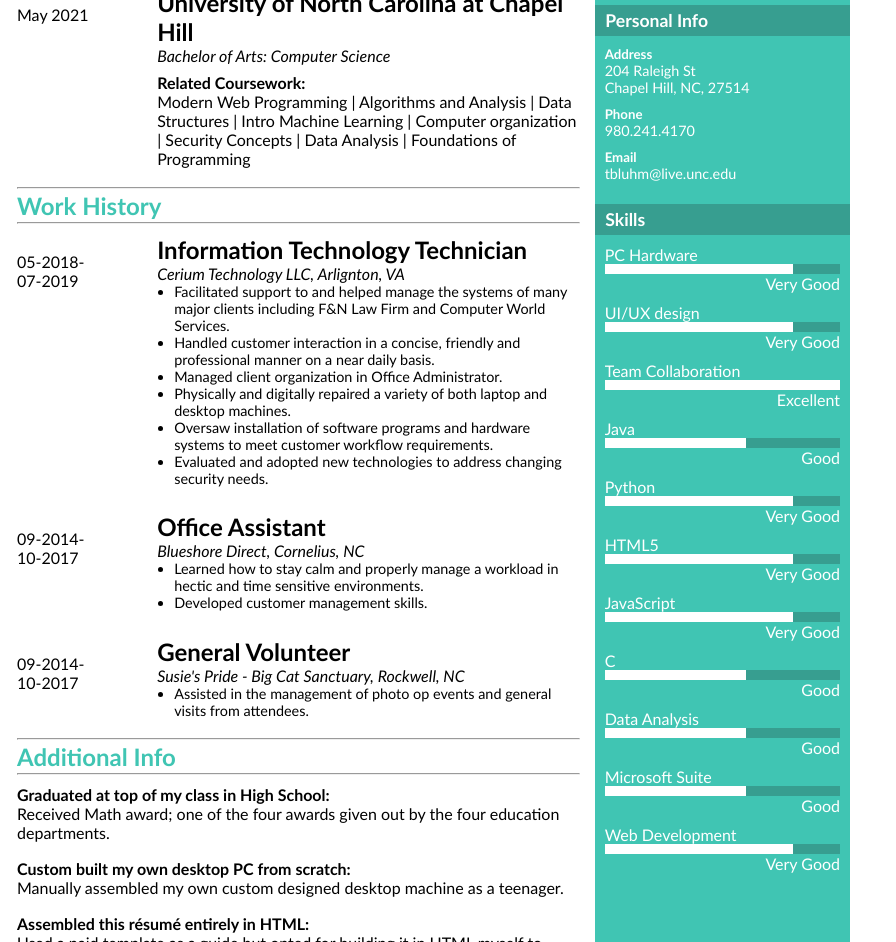
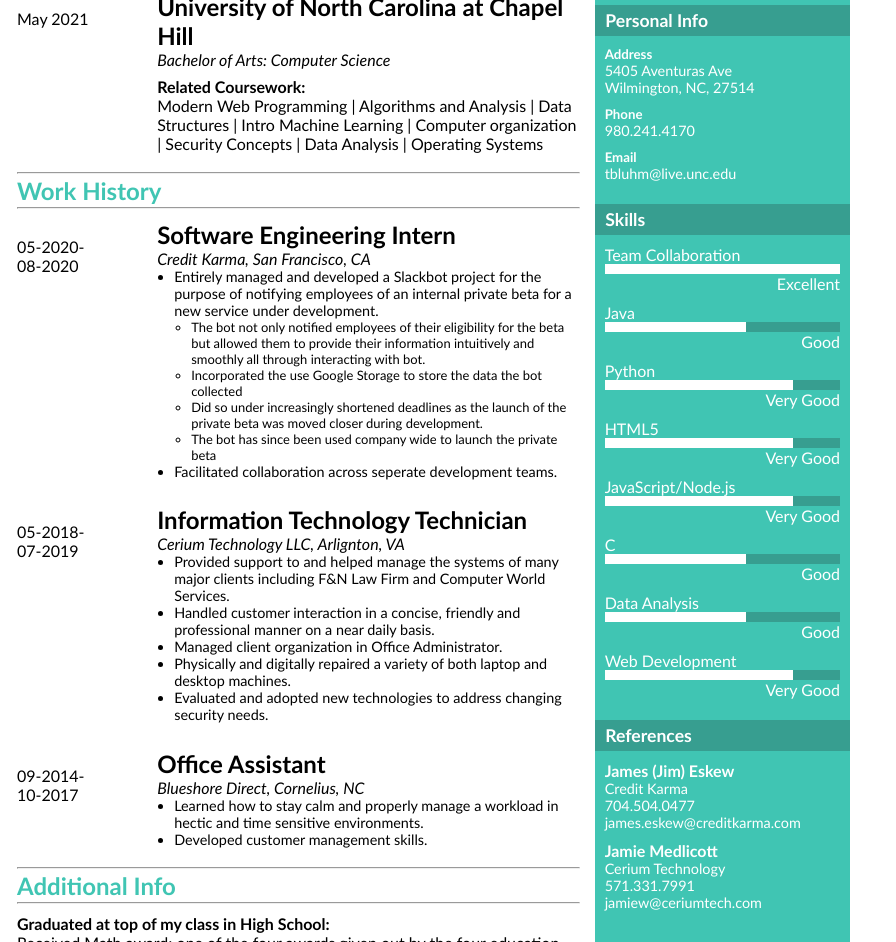
Before and after one commit to TannerBluhm/TannerBluhm.github.io, a website: page index.html in a window 1280 px wide. Shown: the part 118-1060 px from the top of the page, without its empty margins (0-896 px from the left). Drawn offline with Linux system fonts and the light colour scheme.

Commit message:
Added CK internship, updated skills and added references

```diff
--- a/index.html
+++ b/index.html
@@ -4,9 +4,10 @@
     <link rel="stylesheet" href="/style.css">
   </head>
   <body>
+      <!--Left side column (main body of the resume)-->
       <div id='main'>
         <div id='secClearance'>
-            <p id='clearance'>Granted Interim Confidental Security Clearance</p>
+            <p id='clearance'>Granted Secret Security Clearance</p>
         </div>
         <hr class='headerBreak'>
         <h2 class='mainHeader'>Education</h2>
@@ -22,7 +23,7 @@
                 <p class='courseWork'>Related Coursework:</p>
                 <p class='courses'>
                     Modern Web Programming | Algorithms and Analysis | Data Structures | Intro Machine Learning |
-                    Computer organization | Security Concepts | Data Analysis | Foundations of Programming
+                    Computer organization | Security Concepts | Data Analysis | Operating Systems
                 </p>
             </div>
         </div>
@@ -30,6 +31,44 @@
         <hr class='headerBreak'>
         <h2 class='mainHeader'>Work History</h2>
         <hr class='headerBreak'>
+
+        <div class='sectionBody'>
+            <div class='time'>
+                <p class='timeP'>05-2020-</p>
+                <p class='timeP'>08-2020</p>
+            </div>
+            <div class='info'>
+                <h2 class='infoHeader'>Software Engineering Intern</h2>
+                <p class='infoSub'>Credit Karma, San Francisco, CA</p>
+                <ul>
+                    <li>
+                        Entirely managed and developed a Slackbot project for the purpose of notifying
+                        employees of an internal private beta for a new service under development.
+                        <ul>
+                            <li>
+                                The bot not only notified employees of their eligibility for the beta but
+                                allowed them to provide their information intuitively and smoothly all
+                                through interacting with bot.
+                            </li>
+                            <li>
+                                Incorporated the use Google Storage to store the data the bot collected
+                            </li>
+                            <li>
+                                Did so under increasingly shortened deadlines as the launch of the private
+                                beta was moved closer during development.
+                            </li>
+                            <li>
+                                The bot has since been used company wide to launch the private
+                                beta
+                            </li>
+                        </ul>
+                    </li>
+                    <li class='listBottom'>
+                        Facilitated collaboration across seperate development teams.
+                    </li>
+                </ul>
+            </div>
+        </div>
 
         <div class='sectionBody'>
             <div class='time'>
@@ -41,7 +80,7 @@
                 <p class='infoSub'>Cerium Technology LLC, Arlignton, VA</p>
                 <ul>
                     <li>
-                        Facilitated support to and helped manage the systems of many major
+                        Provided support to and helped manage the systems of many major
                         clients including F&N Law Firm and Computer World Services.
                     </li>
                     <li>
@@ -53,9 +92,6 @@
                     </li>
                     <li>
                         Physically and digitally repaired a variety of both laptop and desktop machines.
-                    </li>
-                    <li>
-                        Oversaw installation of software programs and hardware systems to meet customer workflow requirements.
                     </li>
                     <li class='listBottom'>
                         Evaluated and adopted new technologies to address changing security needs.
@@ -84,22 +120,6 @@
             </div>
         </div>
 
-        <div class='sectionBody'>
-            <div class='time'>
-                <p class='timeP'>09-2014-</p>
-                <p class='timeP'>10-2017</p>
-            </div>
-            <div class='info'>
-                <h2 class='infoHeader'>General Volunteer</h2>
-                <p class='infoSub'>Susie's Pride - Big Cat Sanctuary, Rockwell, NC</p>
-                <ul>
-                    <li class='listBottom'>
-                        Assisted in the management of photo op events and general visits from attendees.
-                    </li>
-                </ul>
-            </div>
-        </div>
-
         <hr class='headerBreak'>
         <h2 class='mainHeader'>Additional Info</h2>
         <hr class='headerBreak'>
@@ -113,14 +133,10 @@
             <p class='courses'>
                 Manually assembled my own custom designed desktop machine as a teenager.
             </p>
-            <p class='courseWork'>Assembled this re&#x301;sume&#x301; entirely in HTML:</p>
-            <p class='courses'>
-                Used a paid template as a guide but opted for building it in HTML myself to avoid the cost
-                and to obtain complete control over the final look.
-            </p>
         </div>
 
       </div>
+      <!--Right side column with the personal info and skills section-->
       <div id='rightCol'>
         <h1 id='nameTop'>Tanner</h1>
         <h1 id='nameBottom'>Bluhm</h1>
@@ -130,8 +146,8 @@
         </div>
 
         <h5 class='PersonalHeader'>Address</h5>
-        <p class='PersonalInfo'>204 Raleigh St</p>
-        <p class='PersonalInfo'>Chapel Hill, NC, 27514</p>
+        <p class='PersonalInfo'>5405 Aventuras Ave</p>
+        <p class='PersonalInfo'>Wilmington, NC, 27514</p>
 
         <h5 class='PersonalHeader'>Phone</h5>
         <p class='PersonalInfo'>980.241.4170</p>
@@ -141,24 +157,6 @@
 
         <div class='colSectHeader'>
             <h3 class='colSectTitle'>Skills</h3>
-        </div>
-
-        <p class='SkillHead'>PC Hardware</p>
-        <div class='container'>
-            <div class='bar'>
-                <div class='light eighty'></div>
-                <div class='dark twenty'></div>
-            </div>
-            <p class='SkillFoot'>Very Good</p>
-        </div>
-
-        <p class='SkillHead'>UI/UX design</p>
-        <div class='container'>
-            <div class='bar'>
-                <div class='light eighty'></div>
-                <div class='dark twenty'></div>
-            </div>
-            <p class='SkillFoot'>Very Good</p>
         </div>
 
         <p class='SkillHead'>Team Collaboration</p>
@@ -196,7 +194,7 @@
             <p class='SkillFoot'>Very Good</p>
         </div>
 
-        <p class='SkillHead'>JavaScript</p>
+        <p class='SkillHead'>JavaScript/Node.js</p>
         <div class='container'>
             <div class='bar'>
                 <div class='light eighty'></div>
@@ -223,15 +221,6 @@
             <p class='SkillFoot'>Good</p>
         </div>
 
-        <p class='SkillHead'>Microsoft Suite</p>
-        <div class='container'>
-            <div class='bar'>
-                <div class='light sixty'></div>
-                <div class='dark forty'></div>
-            </div>
-            <p class='SkillFoot'>Good</p>
-        </div>
-
         <p class='SkillHead'>Web Development</p>
         <div class='container'>
             <div class='bar'>
@@ -241,6 +230,20 @@
             <p class='SkillFoot'>Very Good</p>
         </div>
 
+        <div class='colSectHeader'>
+            <h3 class='colSectTitle'>References</h3>
+        </div>
+
+        <h4 class='PersonalHeader'>James (Jim) Eskew</h4>
+        <p class='PersonalInfo'>Credit Karma</p>
+        <p class='PersonalInfo'>704.504.0477</p>
+        <p class='PersonalInfo'>james.eskew@creditkarma.com</p>
+
+        <h4 class='PersonalHeader'>Jamie Medlicott</h4>
+        <p class='PersonalInfo'>Cerium Technology</p>
+        <p class='PersonalInfo'>571.331.7991</p>
+        <p class='PersonalInfo'>jamiew@ceriumtech.com</p>
+
       </div>
   </body>
 </html>
--- a/style.css
+++ b/style.css
@@ -191,5 +191,5 @@ body {
 #clearance {
     margin: 0;
     padding: 0;
-    font-size: 130%;;
+    font-size: 150%;;
 }
```
